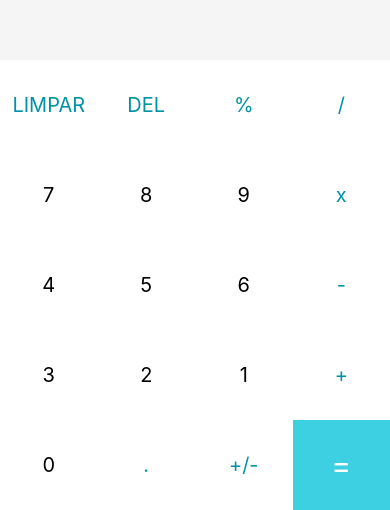
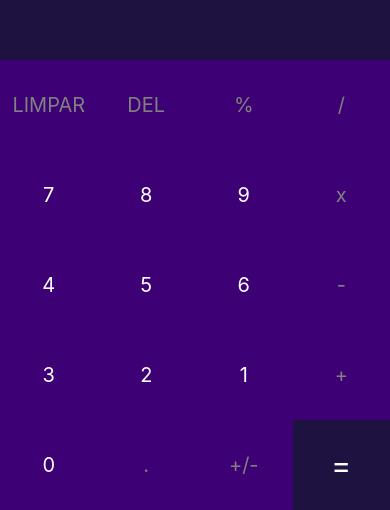
Before and after one commit to wesleynp1/Atividade1, a React Native app: screen / in a window 390 px wide. Shown: the part 334-844 px from the top of the page. Built offline with nearby package versions, Linux system fonts and the light colour scheme.

Commit message:
Cores da interface gráfica corrigidas

```diff
--- a/App.js
+++ b/App.js
@@ -99,12 +99,12 @@
 
         {buttons.map((button) =>
           button === '=' ? // Mapeamento do botão =
-        <TouchableOpacity onPress={() => handleInput(button)} key={button} style={[styles.button, {backgroundColor: '#3dd0e3'}]}>
+        <TouchableOpacity onPress={() => handleInput(button)} key={button} style={[styles.button, {backgroundColor: '#1E1240'}]}>
           <Text style={[styles.textButton, {color: "white", fontSize: 30}]}>{button}</Text>
         </TouchableOpacity>
           : // Mapeamento dos outros botões
           <TouchableOpacity onPress={() => handleInput(button)} key={button} style={styles.button}>
-            <Text style={[styles.textButton, {color: typeof(button) === 'number' ? 'black': '#0093a6'}]}>{button}</Text>
+            <Text style={[styles.textButton, {color: typeof(button) === 'number' ? 'white': 'grey'}]}>{button}</Text>
           </TouchableOpacity>
         )}
       </View>
@@ -120,17 +120,17 @@
   results: {
     flex: 2,
     justifyContent: "center",
-    backgroundColor: "#f5f5f5"
+    backgroundColor: "#1E1240"
   },
   resultText: {
-    color: "#282F38",
+    color: "white",
     fontSize: 32,
     fontWeight: "bold",
     padding: 12,
     textAlign: "right"
   },
   historyText:{
-    color: "#7c7c7c",
+    color: "grey",
     fontSize: 20,
     marginRight: 10,
     alignSelf: 'flex-end',
@@ -140,7 +140,7 @@
     flexWrap: 'wrap',
   },
   button: {
-    backgroundColor: 'white',
+    backgroundColor: '#3D0075',
     alignItems: 'center',
     justifyContent: 'center',
     minWidth: 90,
```
